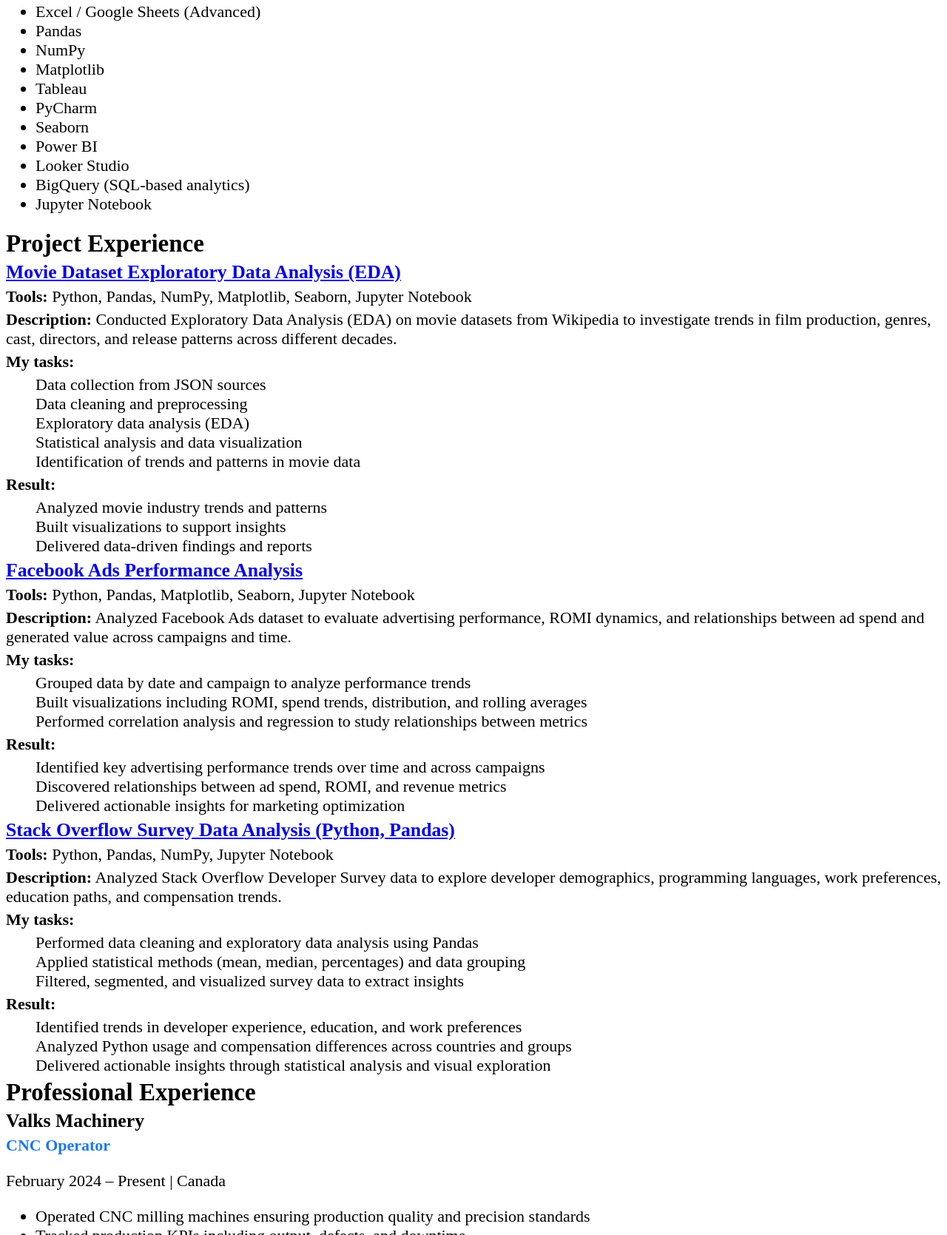
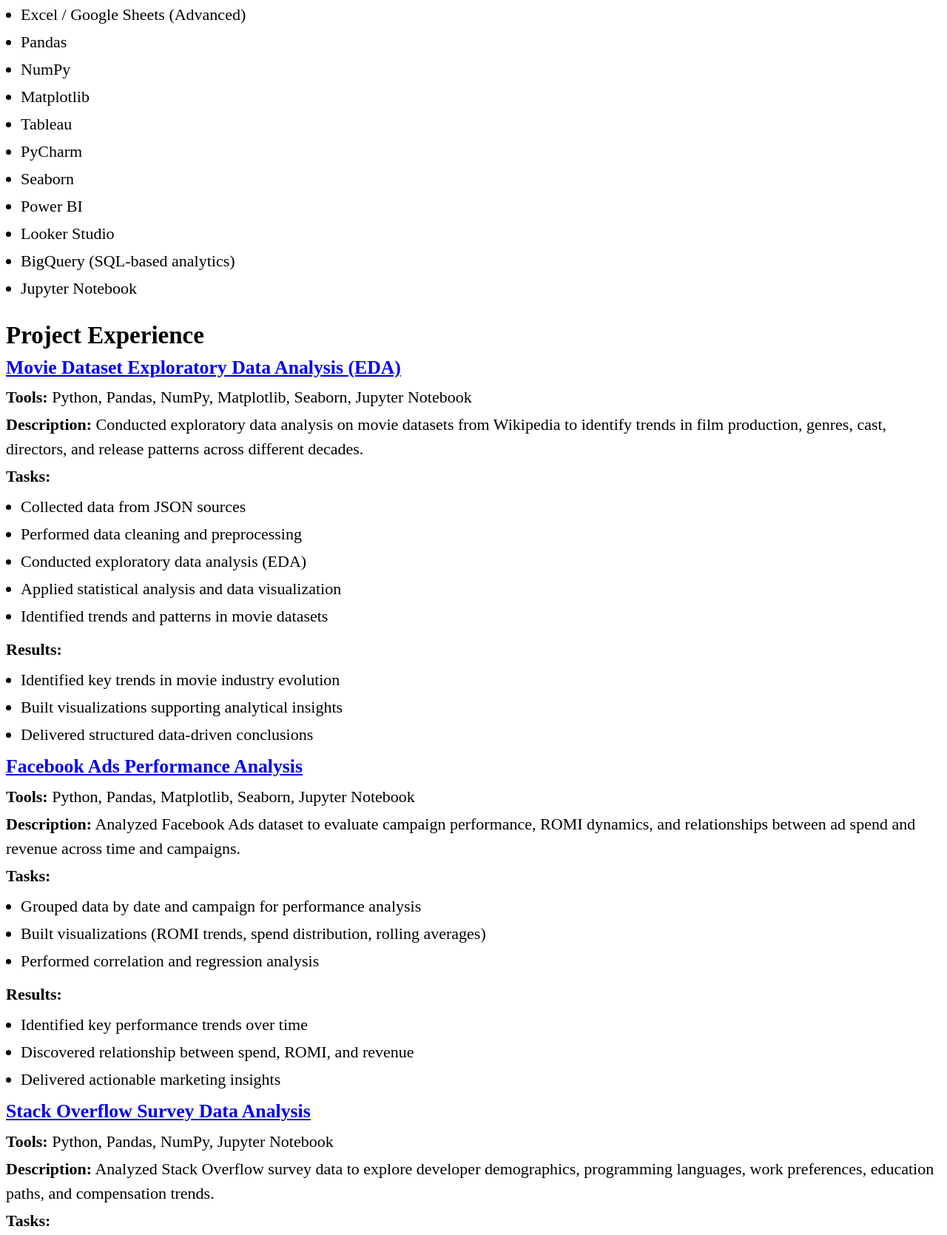
Before and after one commit to Valerii219/Resume-3, a website: page index.html in a window 1280 px wide. Shown: the part 739-2408 px from the top of the page at 74% size. Drawn offline with Linux system fonts and the light colour scheme.

Commit message:
add new ai style

```diff
--- a/index.html
+++ b/index.html
@@ -17,8 +17,8 @@
   <h2 class="posada">Junior Data Analyst</h2>
 
   <p>
-    Toronto, ON Canada| Phone: +1 647 673 2709 | Email: valera.arl96@gmail.com |
-    <a href="https://linkedin.com/in/valerii-arlamovskyi" class="nameA" target="_blank">LinkedIn: https://linkedin.com/in/valerii-arlamovskyi</a>
+    Toronto, ON, Canada | Phone: +1 647 673 2709 | Email: valera.arl96@gmail.com |
+    <a href="https://linkedin.com/in/valerii-arlamovskyi" class="nameA" target="_blank">https://linkedin.com/in/valerii-arlamovskyi</a>
 
   </p>
 </section>
@@ -27,13 +27,7 @@
 <section>
   <h2>Professional Summary</h2>
   <p>
-    <p>
     Junior Data Analyst with hands-on experience in SQL (PostgreSQL), Python (Pandas, NumPy), and data visualization tools. Skilled in data cleaning, transformation, and exploratory data analysis (EDA) to extract actionable business insights.
-
-Experienced in analyzing key business metrics including retention, churn, ARPU, LTV, and conversion rates. Strong foundation in A/B testing, statistical analysis, and cohort analysis.
-
-Able to work with large datasets, build analytical reports, and support data-driven decision-making. Detail-oriented, fast learner, and focused on delivering accurate and meaningful insights in fast-paced environments.
-</p>
   </p>
 </section>
 
@@ -73,69 +67,103 @@
   <h2>Project Experience</h2>
 
   <article>
-    <h3> <a href="https://colab.research.google.com/drive/1EvK4ixDb8DEXGKdecZQTSqr6w67BNQVA?usp=drive_link" class="nameA" target="_blank">Movie Dataset Exploratory Data Analysis (EDA)</a></h3>
-    <p class = "paragraf_without">
-      <b>Tools:</b>  Python, Pandas, NumPy, Matplotlib, Seaborn, Jupyter Notebook</p>
 
-      <p class = "paragraf_without"> <b>Description:</b> Conducted Exploratory Data Analysis (EDA) on movie datasets from Wikipedia to investigate trends in film production, genres, cast, directors, and release patterns across different decades.
+    <h3>
+      <a href="https://colab.research.google.com/drive/1EvK4ixDb8DEXGKdecZQTSqr6w67BNQVA?usp=drive_link" class="nameA" target="_blank">
+        Movie Dataset Exploratory Data Analysis (EDA)
+      </a>
+    </h3>
+
+    <!-- TOOLS (1 рядок) -->
+    <p class="paragraf_without">
+      <b>Tools:</b> Python, Pandas, NumPy, Matplotlib, Seaborn, Jupyter Notebook
     </p>
-      <p class = "paragraf_without"><b>My tasks:</b></p>
-        <ul class = "paragraf_without">
-          <li class ="new">
-            Data collection from JSON sources</li>
-            <li class ="new">Data cleaning and preprocessing</li>
-            <li class ="new">  Exploratory data analysis (EDA)
-            </li>
-            <li class ="new">  Statistical analysis and data visualization
-            </li>
-            <li class ="new">  Identification of trends and patterns in movie data
-            </li>
+
+    <!-- DESCRIPTION (1 абзац) -->
+    <p class="paragraf_without">
+      <b>Description:</b> Conducted exploratory data analysis on movie datasets from Wikipedia to identify trends in film production, genres, cast, directors, and release patterns across different decades.
+    </p>
+
+    <!-- TASKS -->
+    <p class="paragraf_without"><b>Tasks:</b></p>
+    <ul>
+      <li>Collected data from JSON sources</li>
+      <li>Performed data cleaning and preprocessing</li>
+      <li>Conducted exploratory data analysis (EDA)</li>
+      <li>Applied statistical analysis and data visualization</li>
+      <li>Identified trends and patterns in movie datasets</li>
     </ul>
-      <p class = "paragraf_without"><b>Result:</b></p>
-        <ul class = "paragraf_without">
-          <li class ="new">Analyzed movie industry trends and patterns</li>
-        <li class ="new"> Built visualizations to support insights</li>
-        <li class ="new">Delivered data-driven findings and reports</li>
+
+    <!-- RESULTS -->
+    <p class="paragraf_without"><b>Results:</b></p>
+    <ul>
+      <li>Identified key trends in movie industry evolution</li>
+      <li>Built visualizations supporting analytical insights</li>
+      <li>Delivered structured data-driven conclusions</li>
     </ul>
+
   </article>
   <article>
-    <h3><a href="https://colab.research.google.com/drive/15JNZGGvko0szrArcLB_9lOMRVFTnS1TA?usp=sharing" class="nameA" target="_blank">Facebook Ads Performance Analysis</a></h3>
-    <p class = "paragraf_without">
-      <b>Tools:</b>  Python, Pandas, Matplotlib, Seaborn, Jupyter Notebook</p>
-      <p class = "paragraf_without"> <b>Description:</b> Analyzed Facebook Ads dataset to evaluate advertising performance, ROMI dynamics, and relationships between ad spend and generated value across campaigns and time.</p>
-      <p class = "paragraf_without"><b>My tasks:</b></p>
-        <ul class = "paragraf_without">
-          <li class ="new">
-            Grouped data by date and campaign to analyze performance trends</li>
-            <li class ="new">Built visualizations including ROMI, spend trends, distribution, and rolling averages</li>
-            <li class ="new">  Performed correlation analysis and regression to study relationships between metrics</li>
+
+    <h3>
+      <a href="https://colab.research.google.com/drive/15JNZGGvko0szrArcLB_9lOMRVFTnS1TA?usp=sharing" class="nameA" target="_blank">
+        Facebook Ads Performance Analysis
+      </a>
+    </h3>
+
+    <p class="paragraf_without">
+      <b>Tools:</b> Python, Pandas, Matplotlib, Seaborn, Jupyter Notebook
+    </p>
+
+    <p class="paragraf_without">
+      <b>Description:</b> Analyzed Facebook Ads dataset to evaluate campaign performance, ROMI dynamics, and relationships between ad spend and revenue across time and campaigns.
+    </p>
+
+    <p class="paragraf_without"><b>Tasks:</b></p>
+    <ul>
+      <li>Grouped data by date and campaign for performance analysis</li>
+      <li>Built visualizations (ROMI trends, spend distribution, rolling averages)</li>
+      <li>Performed correlation and regression analysis</li>
     </ul>
-      <p class = "paragraf_without"><b>Result:</b></p>
-        <ul class = "paragraf_without">
-          <li class ="new">Identified key advertising performance trends over time and across campaigns</li>
-        <li class ="new"> Discovered relationships between ad spend, ROMI, and revenue metrics</li>
-        <li class ="new">Delivered actionable insights for marketing optimization</li>
+
+    <p class="paragraf_without"><b>Results:</b></p>
+    <ul>
+      <li>Identified key performance trends over time</li>
+      <li>Discovered relationship between spend, ROMI, and revenue</li>
+      <li>Delivered actionable marketing insights</li>
     </ul>
+
   </article>
   <article>
-    <h3><a href="https://colab.research.google.com/drive/1jBFsiw_ROqv9f9Pw0oZeINInldWJUN7q" class="nameA" target="_blank">Stack Overflow Survey Data Analysis (Python, Pandas)</a></h3>
-    <p class = "paragraf_without">
-      <b>Tools:</b>  Python, Pandas, NumPy, Jupyter Notebook</p>
-      <p class = "paragraf_without"> <b>Description:</b> Analyzed Stack Overflow Developer Survey data to explore developer demographics, programming languages, work preferences, education paths, and compensation trends.</p>
-      <p class = "paragraf_without"><b>My tasks:</b></p>
-        <ul class = "paragraf_without">
-          <li class ="new">
-            Performed data cleaning and exploratory data analysis using Pandas</li>
-            <li class ="new">Applied statistical methods (mean, median, percentages) and data grouping</li>
-            <li class ="new">  Filtered, segmented, and visualized survey data to extract insights
-            </li class ="new">
+
+    <h3>
+      <a href="https://colab.research.google.com/drive/1jBFsiw_ROqv9f9Pw0oZeINInldWJUN7q" class="nameA" target="_blank">
+        Stack Overflow Survey Data Analysis
+      </a>
+    </h3>
+
+    <p class="paragraf_without">
+      <b>Tools:</b> Python, Pandas, NumPy, Jupyter Notebook
+    </p>
+
+    <p class="paragraf_without">
+      <b>Description:</b> Analyzed Stack Overflow survey data to explore developer demographics, programming languages, work preferences, education paths, and compensation trends.
+    </p>
+
+    <p class="paragraf_without"><b>Tasks:</b></p>
+    <ul>
+      <li>Cleaned and preprocessed survey dataset</li>
+      <li>Applied descriptive statistics and grouping</li>
+      <li>Segmented and visualized key variables</li>
     </ul>
-      <p class = "paragraf_without"><b>Result:</b></p>
-        <ul class = "paragraf_without">
-          <li class ="new"> Identified trends in developer experience, education, and work preferences</li>
-        <li class ="new"> Analyzed Python usage and compensation differences across countries and groups</li>
-        <li class ="new">Delivered actionable insights through statistical analysis and visual exploration</li>
+
+    <p class="paragraf_without"><b>Results:</b></p>
+    <ul>
+      <li>Identified trends in developer experience and education</li>
+      <li>Analyzed Python usage across countries and roles</li>
+      <li>Produced insights through statistical analysis</li>
     </ul>
+
   </article>
 </section>
 
--- a/styles/styles.css
+++ b/styles/styles.css
@@ -1,7 +1,33 @@
 html {
   font-size: 22px;
+  line-height: 1.5;
 }
-/* MAIN TEXT */
+
+/* GLOBAL SPACING SYSTEM */
+section {
+  margin-bottom: 28px;
+}
+
+h1, h2, h3, h4 {
+  margin: 8px 0;
+  line-height: 1.2;
+}
+
+p {
+  margin: 6px 0;
+}
+
+/* LISTS */
+ul {
+  margin: 8px 0 12px 20px;
+  padding: 0;
+}
+
+li {
+  margin-bottom: 4px;
+}
+
+/* MAIN TYPOGRAPHY */
 .education_position,
 .work_position,
 .project_item {
@@ -31,6 +57,8 @@
   font-size: 1.1rem;
   line-height: 1.7;
 }
+
+/* SIDE BAR (якщо використовуєш) */
 .sidebard {
   width: 380px;
   background: #1f2937;
@@ -38,28 +66,20 @@
   padding: 40px 30px;
 }
 
-.sidebard_title {
-  font-size: 1.2rem;
-}
-
+/* LINKS */
 .contact_link {
   font-size: 1rem;
 }
 
-.tech_skills_text,
-.soft_skills_text {
-  font-size: 0.95rem;
-}
-.new{
+/* UTILITIES */
+.new {
   list-style: none;
 }
-.paragraf_without{
-  margin-top: 5px;
-  margin-bottom: 5px;
+
+.paragraf_without {
+  margin: 4px 0;
 }
-h4, h3, h2, h1{
-  margin: 5px 0 5px 0 ;
+
+.posada {
+  color: rgb(28, 120, 240);
 }
-.posada{
-  color: rgb(28, 120, 240)
-}
```
Lines whose indentation alone changed are shown as unchanged.
